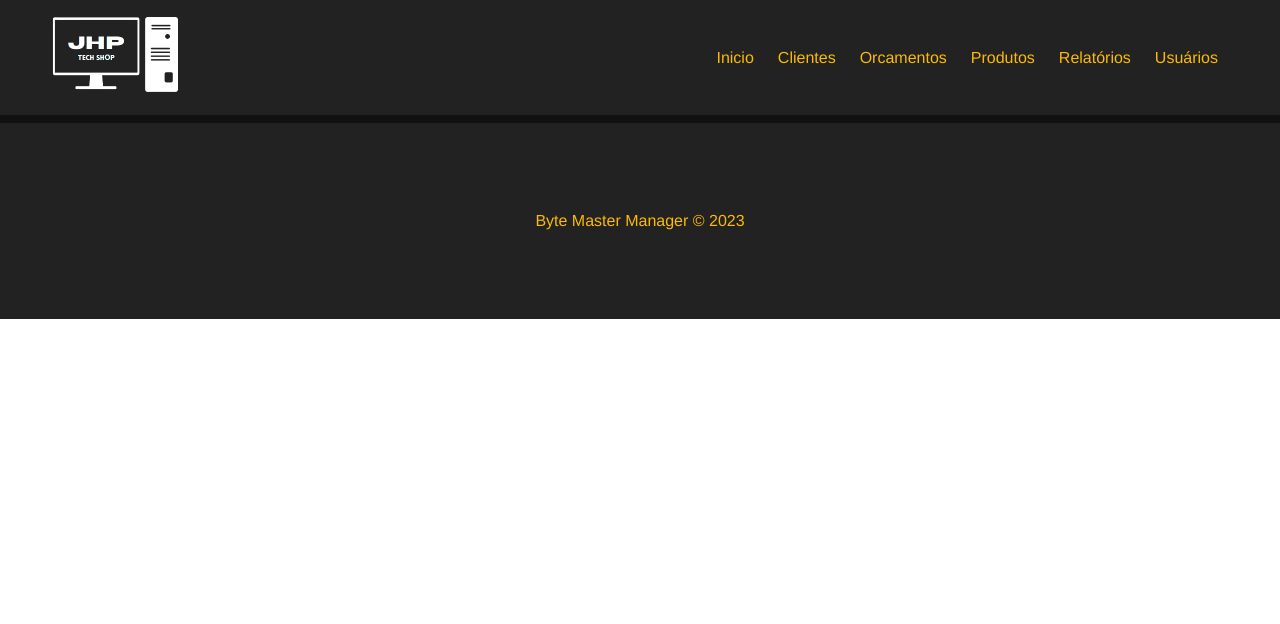
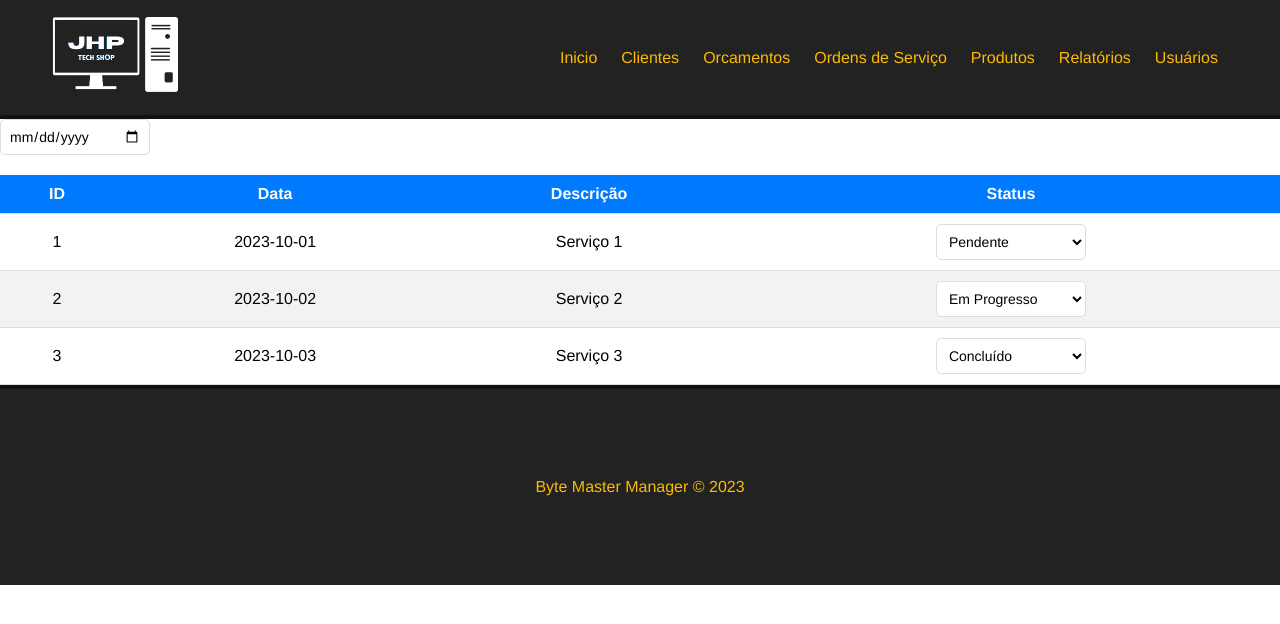
Before and after one commit to JoseHenriquePatrocinio/byte_master, a Vue app: page /servico in a window 1280 px wide. Shown: the top 624 px of the page. Built offline with nearby package versions, Linux system fonts and the light colour scheme.

Commit message:
feat: tela ordens de serviço

```diff
--- /dev/null
+++ b/src/components/TableServico.vue
@@ -0,0 +1,95 @@
+<template>
+    <div>
+      <div>
+        <input type="date" v-model="filtroData" placeholder="Filtrar por data" class="filtro-data" />
+      </div>
+      <table class="tabela-ordens">
+        <thead>
+          <tr>
+            <th>ID</th>
+            <th>Data</th>
+            <th>Descrição</th>
+            <th>Status</th>
+          </tr>
+        </thead>
+        <tbody>
+          <tr v-for="ordem in ordensFiltradas" :key="ordem.id">
+            <td>{{ ordem.id }}</td>
+            <td>{{ ordem.data }}</td>
+            <td>{{ ordem.descricao }}</td>
+            <td>
+              <select v-model="ordem.status" class="select-status">
+                <option value="Pendente">Pendente</option>
+                <option value="Em Progresso">Em Progresso</option>
+                <option value="Concluído">Concluído</option>
+              </select>
+            </td>
+          </tr>
+        </tbody>
+      </table>
+    </div>
+  </template>
+
+  <script>
+  export default {
+    name: "TableServico",
+    data() {
+      return {
+        ordens: [
+          { id: 1, data: "2023-10-01", descricao: "Serviço 1", status: "Pendente" },
+          { id: 2, data: "2023-10-02", descricao: "Serviço 2", status: "Em Progresso" },
+          { id: 3, data: "2023-10-03", descricao: "Serviço 3", status: "Concluído" },
+        ],
+        filtroData: "",
+      };
+    },
+    computed: {
+      ordensFiltradas() {
+        return this.ordens.filter((ordem) =>
+          ordem.data.includes(this.filtroData)
+        );
+      },
+    },
+  };
+  </script>
+
+  <style scoped>
+  .filtro-data {
+    padding: 8px;
+    border: 1px solid #ddd;
+    border-radius: 5px;
+    font-size: 14px;
+    width: 150px;
+  }
+
+  .tabela-ordens {
+    width: 100%;
+    border-collapse: collapse;
+    margin-top: 20px;
+  }
+
+  .tabela-ordens th,
+  .tabela-ordens td {
+    padding: 10px;
+    text-align: center;
+    border-bottom: 1px solid #ddd;
+  }
+
+  .tabela-ordens th {
+    background-color: #007BFF;
+    color: #fff;
+  }
+
+  .tabela-ordens tr:nth-child(even) {
+    background-color: #f2f2f2;
+  }
+
+  .select-status {
+    padding: 8px;
+    border: 1px solid #ddd;
+    border-radius: 5px;
+    background-color: #fff;
+    font-size: 14px;
+    width: 150px;
+  }
+  </style>
--- a/src/components/geral/Navbar.vue
+++ b/src/components/geral/Navbar.vue
@@ -6,6 +6,7 @@
       <router-link to="/">Inicio</router-link>
       <router-link to="/cliente">Clientes</router-link>
       <router-link to="/orcamento">Orcamentos</router-link>
+      <router-link to="/servico">Ordens de Serviço</router-link>
       <router-link to="/produto">Produtos</router-link>
       <router-link to="/relatorio">Relatórios</router-link>
       <router-link to="/usuario">Usuários</router-link>
--- a/src/router/index.js
+++ b/src/router/index.js
@@ -31,6 +31,11 @@ const routes = [
     path: '/usuario',
     name: 'Usuario',
     component: () => import('../views/Usuario.vue')
+  },
+  {
+    path: '/servico',
+    name: 'OrdemServico',
+    component: () => import('../views/OrdemServico.vue')
   }
 ]
 
--- /dev/null
+++ b/src/views/OrdemServico.vue
@@ -0,0 +1,15 @@
+<template>
+    <div class="div-container">
+        <TableServico></TableServico>
+    </div>
+</template>
+
+<script>
+import TableServico from '@/components/TableServico.vue';
+export default {
+    name: "OrdemServico",
+    components: {
+        TableServico
+    }
+}
+</script>
```
